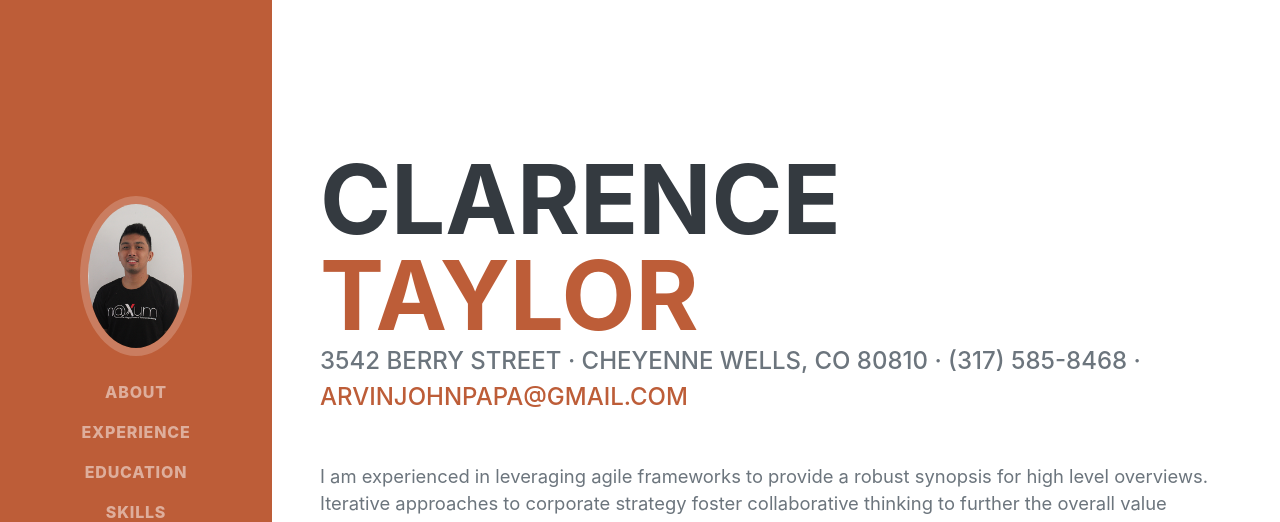
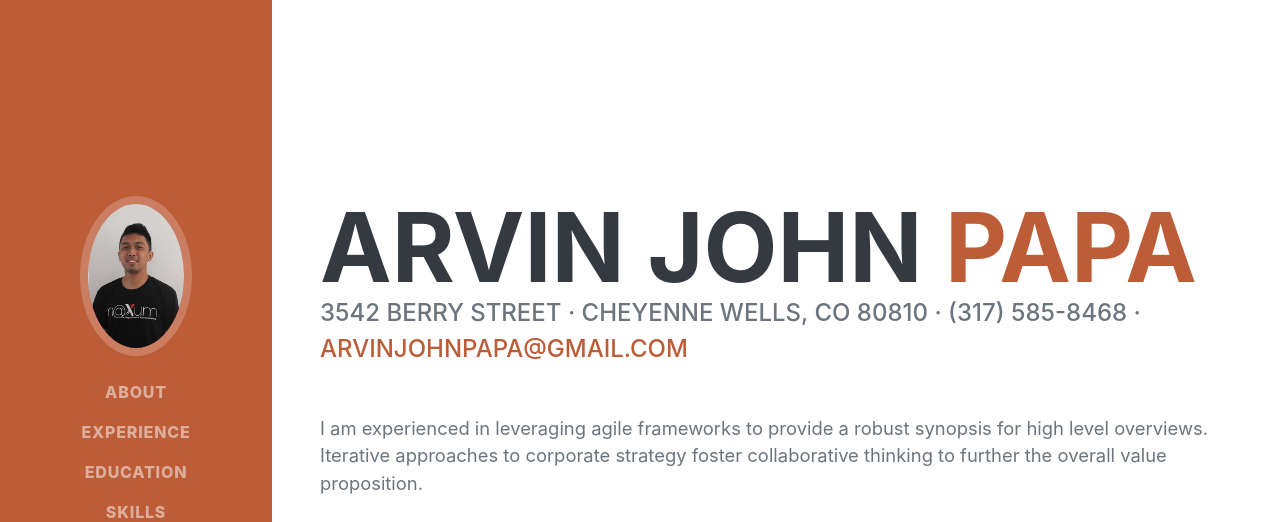
Before and after one commit to arvinjohnpapa/arvinjohnpapa.github.io, a plain HTML site: page index.html in a window 1280 px wide. Shown: the top 522 px of the page. Drawn offline with nearby package versions, Linux system fonts and the light colour scheme; a web font is replaced by a local one.

Commit message:
SLow Edit 2

```diff
--- a/index.html
+++ b/index.html
@@ -40,8 +40,8 @@
             <section class="resume-section" id="about">
                 <div class="resume-section-content">
                     <h1 class="mb-0">
-                        Clarence
-                        <span class="text-primary">Taylor</span>
+                        ARVIN JOHN
+                        <span class="text-primary">PAPA</span>
                     </h1>
                     <div class="subheading mb-5">
                         3542 Berry Street · Cheyenne Wells, CO 80810 · (317) 585-8468 ·
```
